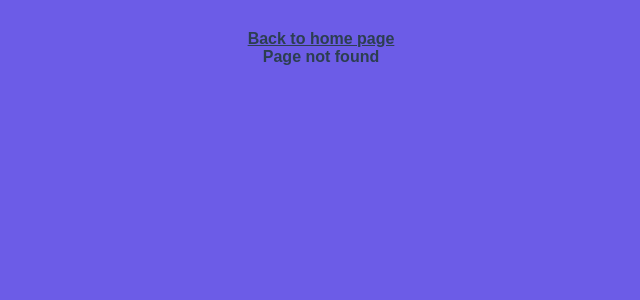
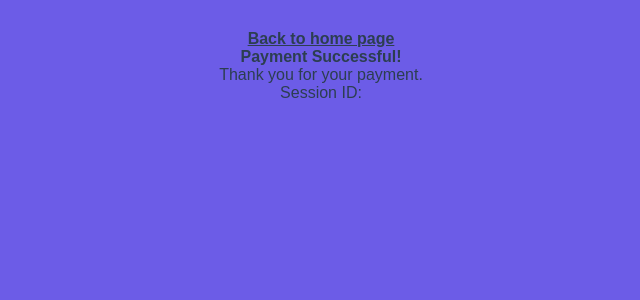
Before and after one commit to kkoahis/VueJS_invoice-application, a Vue app: page /success in a window 1280 px wide. Before the commit this address had no page. Shown: the top 300 px of the page, without its empty margins (319-959 px from the left). Built offline with nearby package versions, Linux system fonts and the light colour scheme; no server answers.

Commit message:
done update InvoiceItem status after paying

```diff
--- a/src/components/ShowInvoice.vue
+++ b/src/components/ShowInvoice.vue
@@ -49,11 +49,13 @@ onMounted(() => {
     getInvoice()
 })
 
-const postSession = async (amount) => {
+const postSession = async (invoice) => {
     try {
-        const response = await axios.post(apiUrl + '/postSession', { amount: amount })
+        const response = await axios.post(apiUrl + '/postSession', { invoice: invoice })
+
+        // console.log("response", response.data.data)
         successUrl.value = response.data.data
-        // console.log(successUrl.value)
+        // console.log("successUrl", successUrl.value)
         window.open(successUrl.value);
         router.push('/')
     } catch (error) {
@@ -198,8 +200,11 @@ const postSession = async (amount) => {
                                 <span>$ {{ form.total }}</span>
                             </div>
                         </div>
-                        <button @click="postSession(form.total)" style="padding: 5px 10px 5px 10px;" v-if="form.status === 0"
+                        <button @click="postSession(form)" style="padding: 5px 10px 5px 10px;" v-if="form.status === 0"
                             class="btn btn-primary">Pay Now</button>
+                        <button style="padding: 5px 10px 5px 10px;" v-else class="btn btn-primary" disabled>Already
+                            Paid
+                        </button>
                     </div>
                 </div>
             </div>
--- /dev/null
+++ b/src/components/SuccessPayment.vue
@@ -0,0 +1,34 @@
+<template>
+    <div>
+        <h1>Payment Successful!</h1>
+        <p>Thank you for your payment.</p>
+        <p>Session ID: {{ session_id }}</p>
+        <!-- Các nội dung khác bạn muốn hiển thị -->
+    </div>
+</template>
+
+<script setup>
+import { ref } from 'vue';
+import { useRouter } from 'vue-router';
+import axios from 'axios';
+import { onMounted } from 'vue';
+import apiUrl from '../url/apiUrls.js'
+
+const router = useRouter();
+
+// Nhận giá trị session_id từ URL
+const session_id = ref(router.currentRoute.value.query.session_id);
+
+const sessionIdPayment = async () => {
+    try {
+        const response = await axios.get(apiUrl + `/success?session_id=${session_id.value}`)
+        console.log(response.data.data)
+    } catch (error) {
+        console.error(error)
+    }
+}
+
+onMounted(() => {
+    sessionIdPayment()
+})
+</script>
--- a/src/router/index.js
+++ b/src/router/index.js
@@ -4,6 +4,7 @@ import notFound from '../components/NotFound.vue'
 import NewInvoice from '../components/NewInvoice.vue'
 import ShowInvoice from '../components/ShowInvoice.vue'
 import EditInvoice from '../components/EditInvoice.vue'
+import SuccessPayment from '../components/SuccessPayment.vue'
 
 const routes = [
   {
@@ -31,7 +32,13 @@ const routes = [
     name: 'edit-invoice',
     component: EditInvoice,
     props: true
-  }
+  },
+  {
+    path: '/success',
+    name: 'success',
+    component: SuccessPayment,
+    props: route => ({ session_id: route.query.session_id })
+  },
 ]
 
 const router = createRouter({
```
